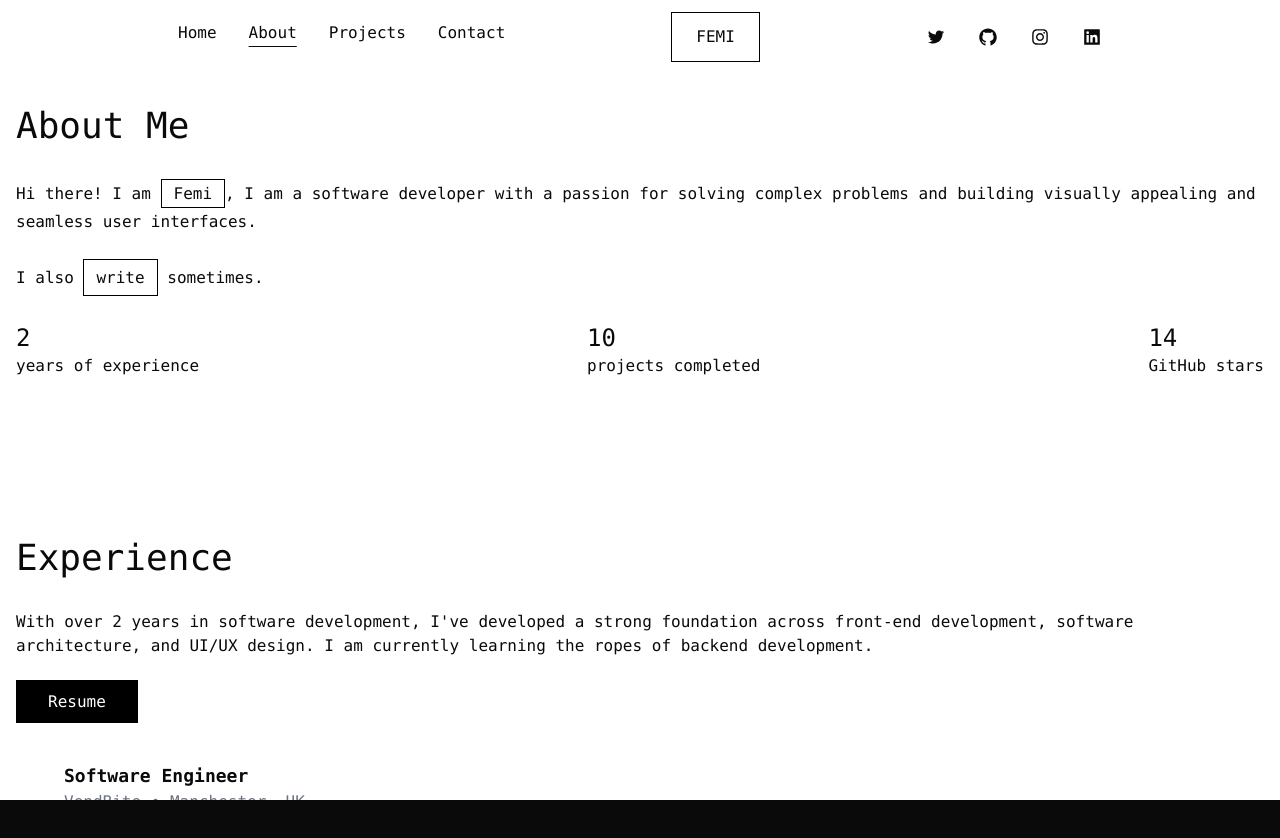
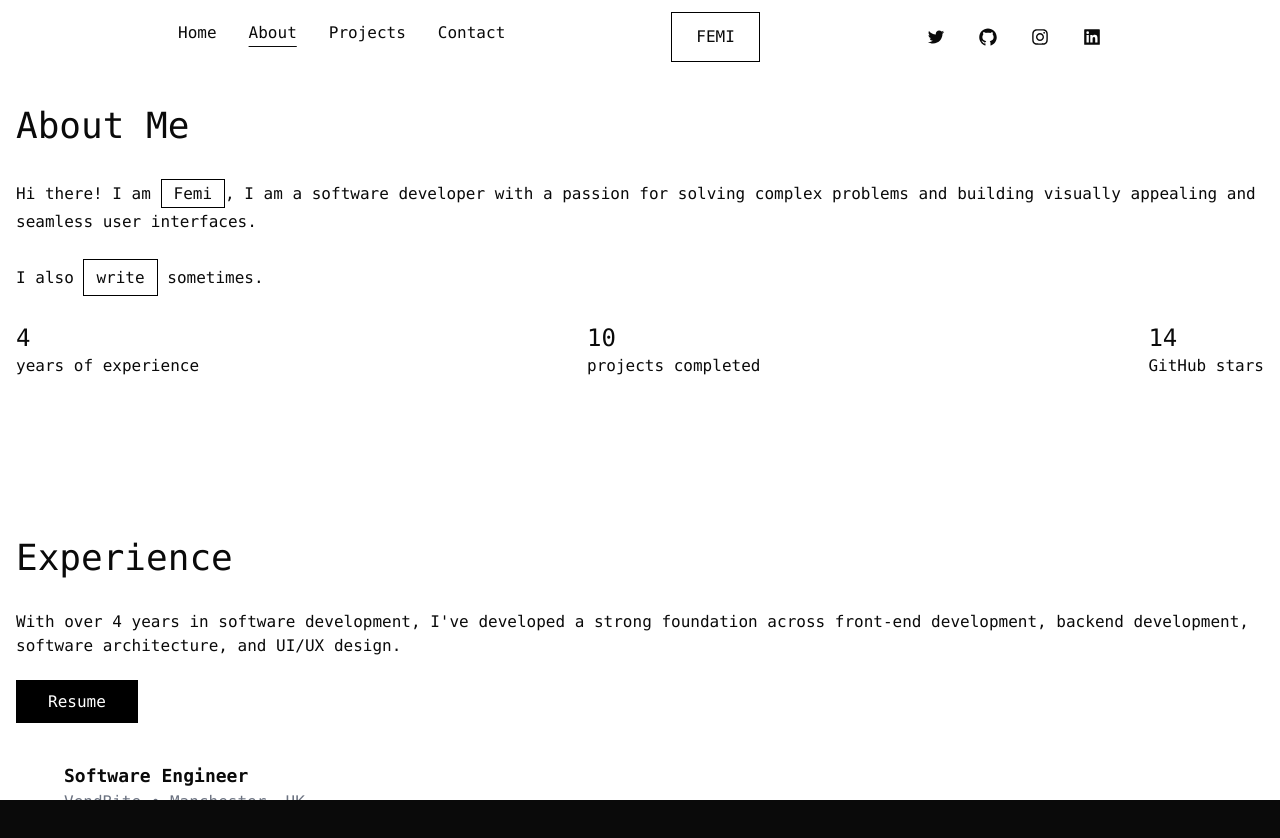
Before and after one commit to Stanwukong/femiajanaku, a Next.js app: page /about in a window 1280 px wide. Shown: the top 838 px of the page. Built offline with nearby package versions, Linux system fonts and the light colour scheme.

Commit message:
Updated experience

```diff
--- a/src/components/About/Experience.tsx
+++ b/src/components/About/Experience.tsx
@@ -9,10 +9,9 @@ const Experience = () => {
 
       <div className="flex flex-col space-y-8">
         <p className="text-sm md:text-base">
-          With over 2 years in software development, I&apos;ve developed a
-          strong foundation across front-end development, software
-          architecture, and UI/UX design. I am currently learning the ropes
-          of backend development.
+          With over 4 years in software development, I&apos;ve developed a
+          strong foundation across front-end development, backend development, software
+          architecture, and UI/UX design.
         </p>
 
         <div>
--- a/src/constants.tsx
+++ b/src/constants.tsx
@@ -123,7 +123,7 @@ export const GREETINGS: Greetings[] = [
 export const STATS = [
   {
     id: 0,
-    value: 2,
+    value: 4,
     text: "years of experience",
   },
   {
```
